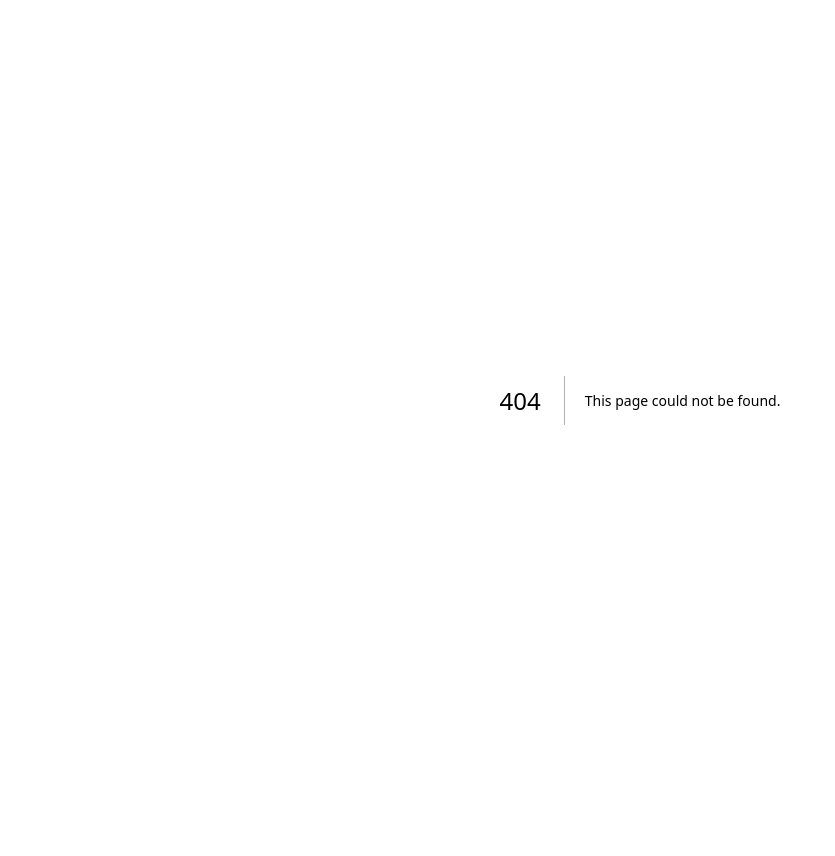
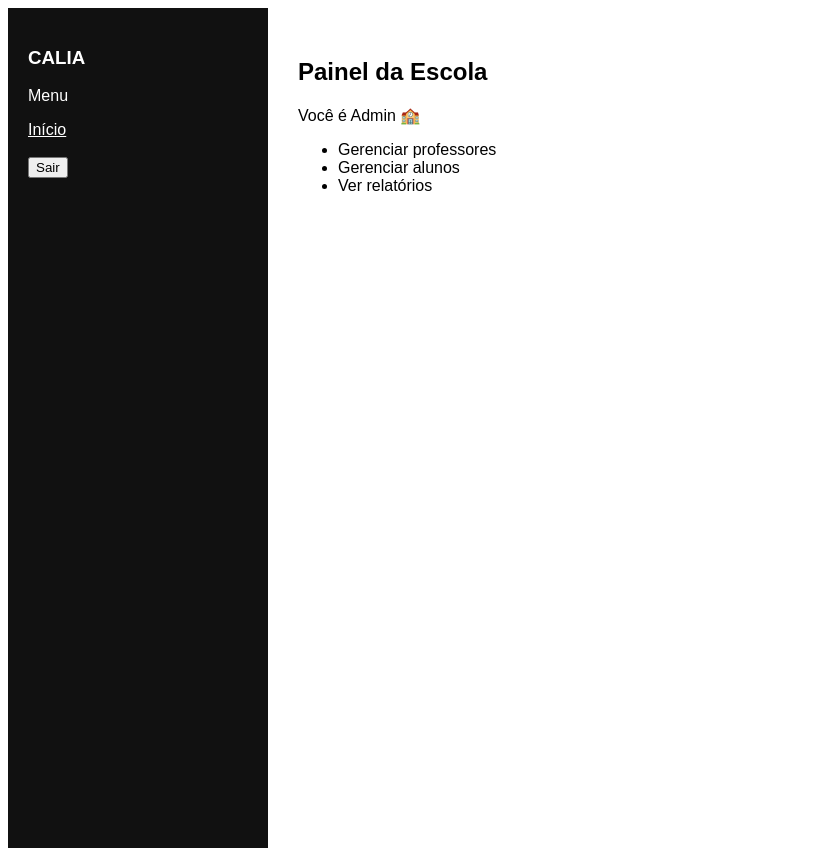
Before and after one commit to carlosmafis/calia-frontend, a Next.js app: page /dashboard/admin in a window 1280 px wide. Before the commit this address had no page. Shown: the whole page, without its empty margins (0-835 px from the left). Before the commit the page ends 800 px from the top, so only its background shows below. Built offline with nearby package versions, Linux system fonts and the light colour scheme.

Commit message:
Create page.js

```diff
--- /dev/null
+++ b/app/dashboard/admin/page.js
@@ -0,0 +1,15 @@
+"use client"
+
+export default function Admin() {
+  return (
+    <div>
+      <h2>Painel da Escola</h2>
+      <p>Você é Admin 🏫</p>
+      <ul>
+        <li>Gerenciar professores</li>
+        <li>Gerenciar alunos</li>
+        <li>Ver relatórios</li>
+      </ul>
+    </div>
+  )
+}
```
